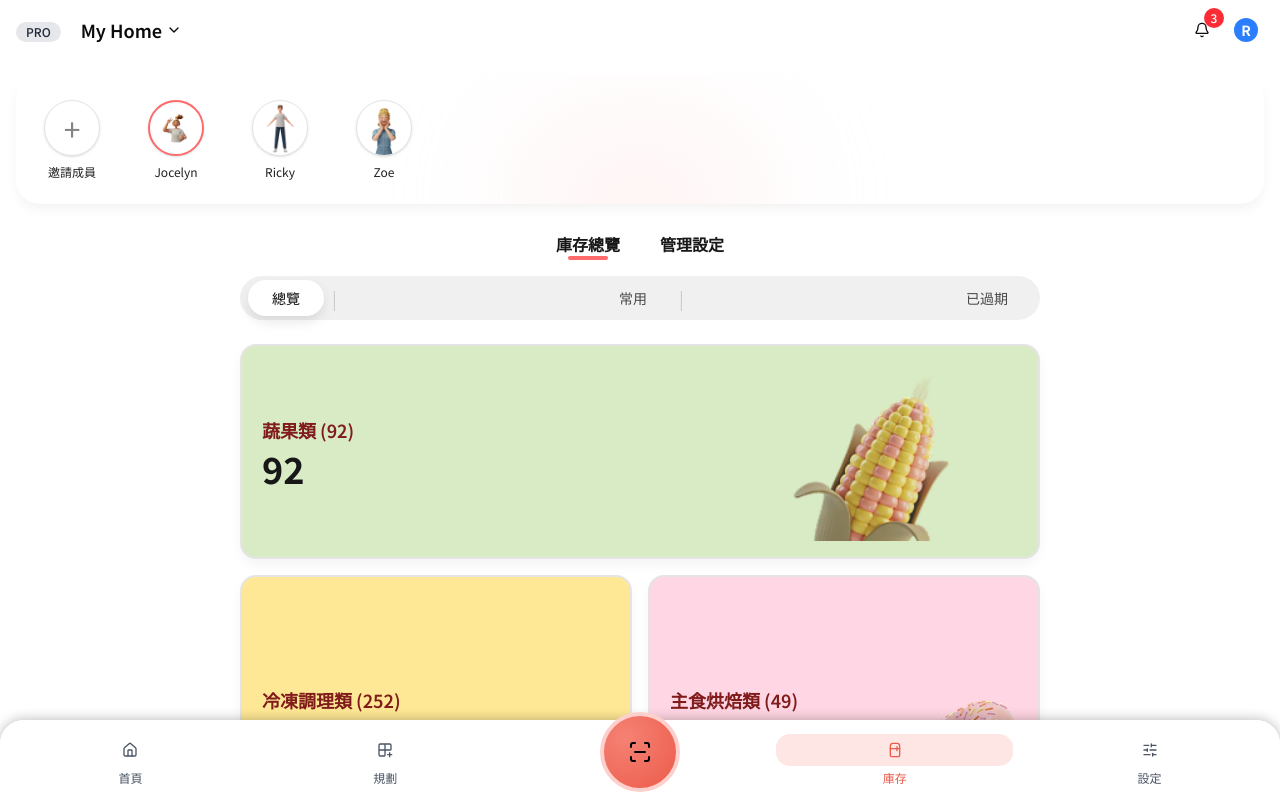
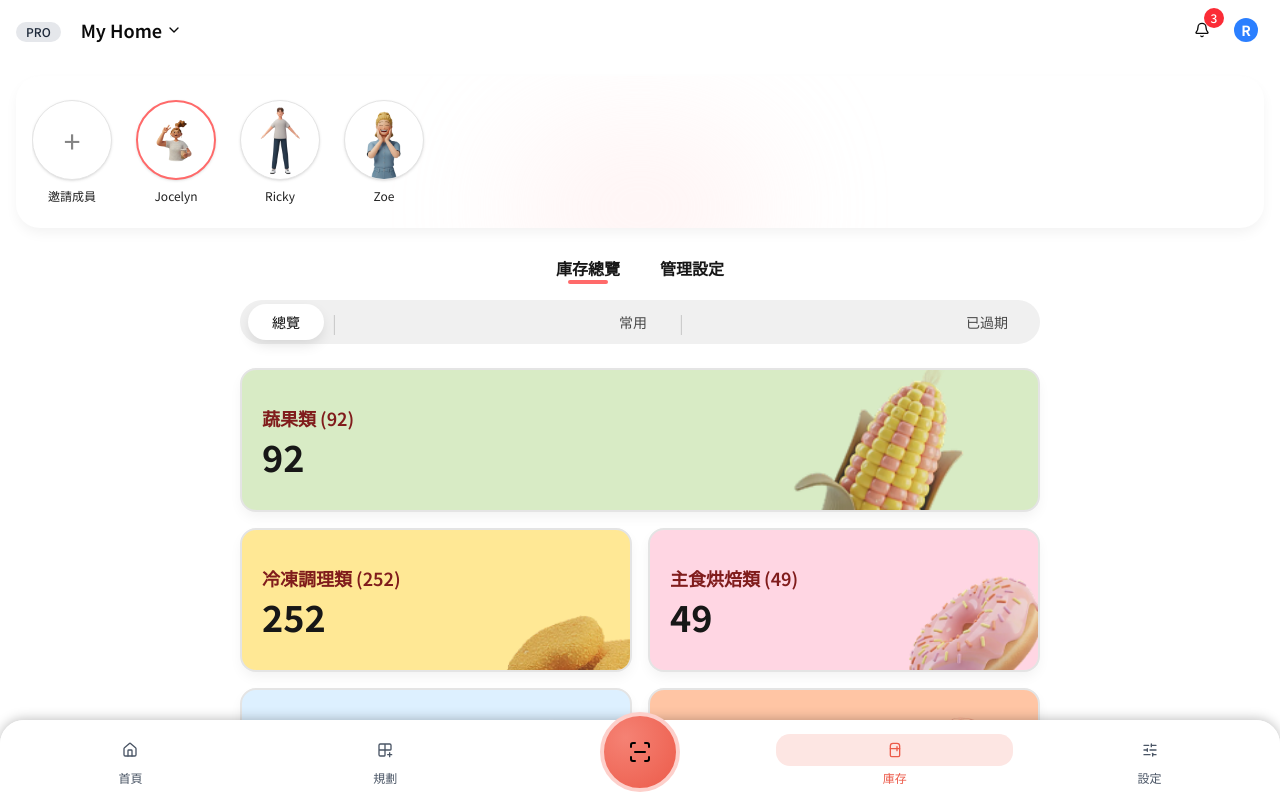
Before and after one commit to BakaRickyClariS/fufood, a React (Vite) app: page /inventory in a window 1280 px wide. Shown: the top 798 px of the page. Built offline with nearby package versions, Linux system fonts and the light colour scheme.

Commit message:
style: update components style

```diff
--- a/src/components/ui/InventoryCard.tsx
+++ b/src/components/ui/InventoryCard.tsx
@@ -19,14 +19,18 @@ const InventoryCard: React.FC<InventoryCardProps> = ({
 }) => {
   return (
     <Card
-      className={`flex flex-row items-center justify-between px-5 py-4 rounded-2xl border-2 ${borderColor} ${boxShadow} ${bgColor}`}
+      className={`flex flex-row items-center justify-between px-5 py-4 rounded-2xl border-2 relative overflow-hidden h-36 ${borderColor} ${boxShadow} ${bgColor}`}
     >
       <div className="flex flex-col w-full">
         <p className="text-lg font-semibold text-primary-900">{title}</p>
         <p className="mt-1 text-4xl font-bold text-neutral-900">{value}</p>
       </div>
 
-      <img src={img} alt={title} className="w-full h-auto object-cover" />
+      <img
+        src={img}
+        alt={title}
+        className=" w-1/2 h-auto object-cover absolute top-1/2 right-0 -translate-y-1/2 z-0"
+      />
     </Card>
   );
 };
--- a/src/components/ui/MemberAvatar.tsx
+++ b/src/components/ui/MemberAvatar.tsx
@@ -22,7 +22,7 @@ const MemberAvatar: React.FC<MemberAvatarProps> = ({
     >
       <div
         className={`
-          flex items-center justify-center w-14 h-14 rounded-full bg-white
+          flex items-center justify-center w-full max-h-20 aspect-square rounded-full bg-white
           shadow-sm transition-all
           ${isActive ? 'border-2 border-[#FF6A6A]' : 'border border-neutral-200'}
         `}
```
